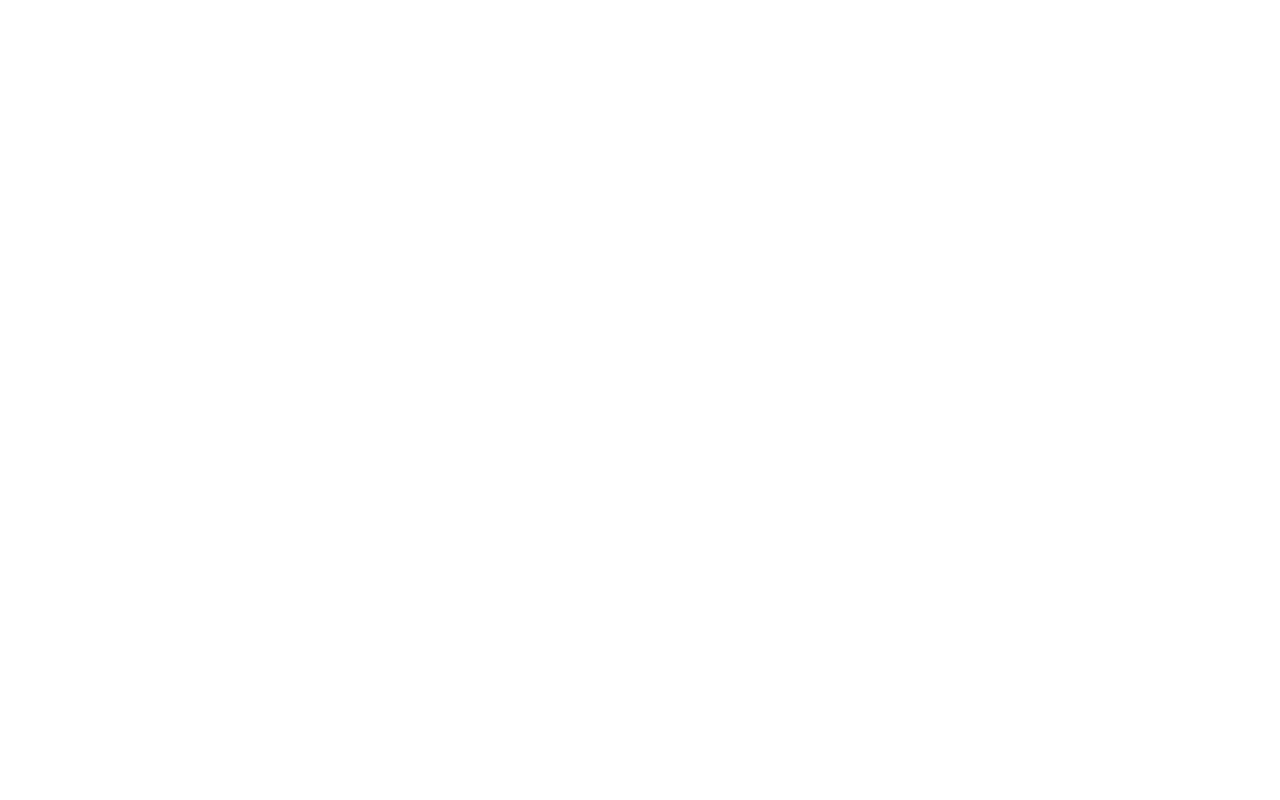
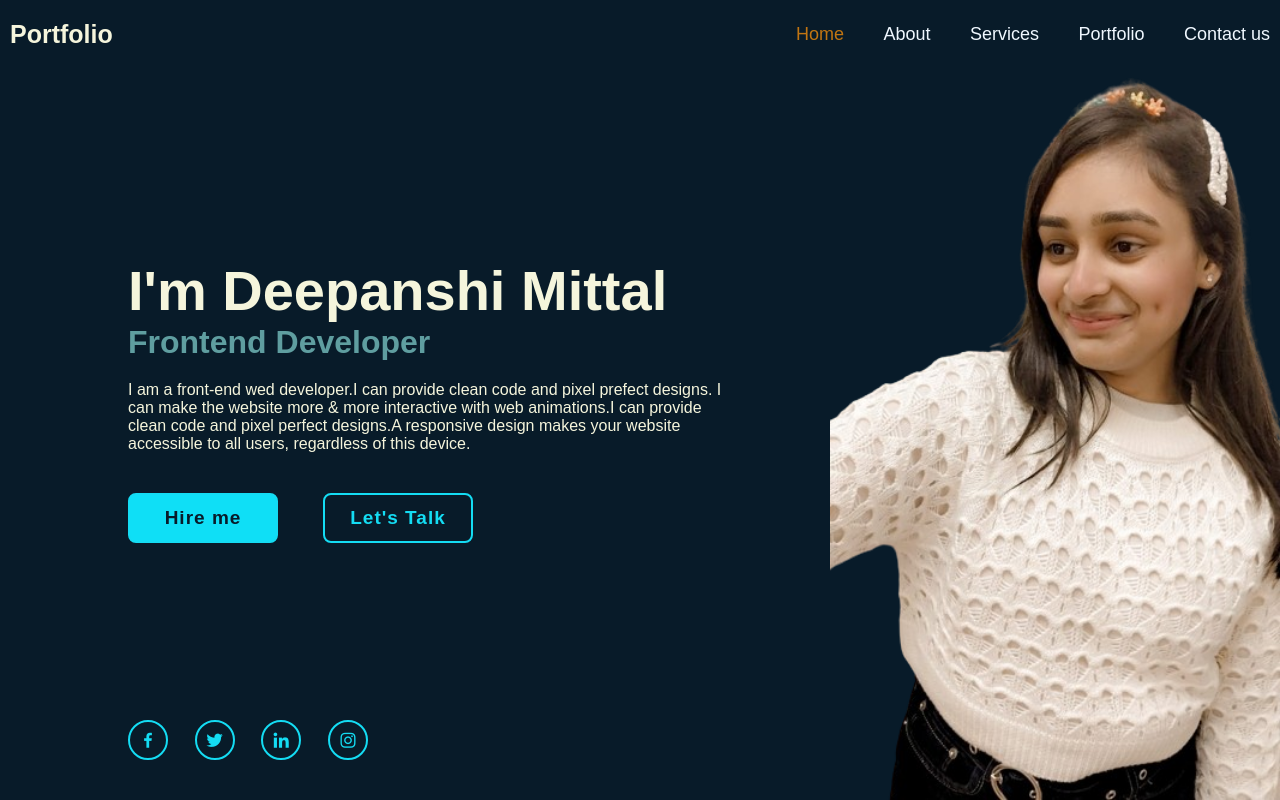
Before and after one commit to deepanshii23/Portfolio, a plain HTML site: page index.html in a window 1280 px wide. Drawn offline with nearby package versions, Linux system fonts and the light colour scheme.

Commit message:
Created portfolio

```diff
--- a/index.html
+++ b/index.html
@@ -0,0 +1,43 @@
+<!DOCTYPE html>
+<html lang="en">
+  <head>
+    <meta charset="utf-8">
+    <title>Portfolio</title>
+    <link rel="stylesheet" href="style.css">
+    <link href='https://unpkg.com/boxicons@2.1.4/css/boxicons.min.css' rel='stylesheet'>
+  </head>
+  <body>
+    <header class="header">
+      <a href="#" class="logo">Portfolio</a>
+      <nav class="navbar">
+        <a href="#" class="active">Home</a>
+        <a href="#">About</a>
+        <a href="#">Services</a>
+        <a href="#">Portfolio</a>
+        <a href="#">Contact us</a>
+      </nav>
+    </header>
+
+    <section class="home">
+      <div class="home-content">
+        <h1>I'm Deepanshi Mittal</h1>
+        <h3>Frontend Developer</h3>
+        <p>I am a front-end wed developer.I can provide clean code and pixel prefect designs. I can make the website more & more interactive with web animations.I can provide clean code and pixel perfect designs.A responsive design makes your website accessible to all users, regardless of this device.
+
+        </p>
+      <div class="btn-box">
+        <a href="#">Hire me</a>
+        <a href="#">Let's Talk</a>
+      </div>
+      </div>
+      <div class="home-sci">
+        <a href="#"><i class='bx bxl-facebook'></i></a>
+        <a href="#"><i class='bx bxl-twitter'></i></a>
+        <a href="#"><i class='bx bxl-linkedin'></i></a>
+        <a href="#"><i class='bx bxl-instagram'></i></a>
+
+      </div>
+      <span class="home-imghover"></span>
+    </section>
+  </body>
+</html>
--- a/style.css
+++ b/style.css
@@ -1 +1,266 @@
-hiiii!!!!!
+*{
+    padding: 0;
+    margin: 0;
+    box-sizing: border-box;
+    font-family: poppins,sans-serif;
+}
+body{
+    background: #081b29;
+    color: beige;
+}
+.header{
+    position: fixed;
+    top: 0;
+    left: 0;
+    width: 100%;
+    padding: 20px 10px;
+    background: transparent;
+    display: flex;
+    justify-content: space-between;
+    align-items: center;
+    z-index: 100;
+}
+.logo{
+    position: relative;
+    font-size: 25px;
+    color: beige;
+    text-decoration: none;
+    font-weight: 600;
+}
+.logo::before{
+    content: '';
+    position: absolute;
+    top: 0;
+    right: 0;
+    width: 100%;
+    height: 100%;
+    background: black;
+    animation: showRight 1s ease forwards;
+    animation-delay: .4s;
+}
+.navbar a {
+    font-size: 18px;
+    color: aliceblue;
+    text-decoration: none;
+    font-weight: 500;
+    margin-left: 35px;
+    transition: .3s;
+}
+.navbar a:hover,
+.navbar a.active{
+    color: rgb(193, 117, 18);
+}
+.home{
+    height: 100vh;
+    background: url(myself-removebg-preview.png) no-repeat;
+    background-size: contain;
+     background-position:right;
+
+    display: flex;
+    align-items: center;
+    padding: 0 10%;
+}
+.home-content{
+
+    max-width: 600px;
+}
+.home-content h1{
+    position: relative;
+    font-size: 56px;
+    font-weight: 700;
+    line-height: 1.2;
+}
+.home-content h1::before{
+    content: '';
+    position: absolute;
+    top: 0;
+    right: 0;
+    width: 100%;
+    height: 100%;
+    background:  #081b29;
+    animation: showRight 1s ease forwards;
+    animation-delay: 1s;
+}
+.home-content h3{
+    position: relative;
+    font-size: 32px;
+    font-weight: 700;
+    color: cadetblue;
+}
+.home-content h3::before{
+    content: '';
+    position: absolute;
+    top: 0;
+    right: 0;
+    width: 100%;
+    height: 100%;
+    background: #081b29;
+    animation: showRight 1s ease forwards;
+    animation-delay: 1.3s;
+}
+.home-content p{
+    position: relative;
+    font-size: 16px;
+    margin:20px 0 40px;
+}
+.home-content p::before{
+    content: '';
+    position: absolute;
+    top: 0;
+    right: 0;
+    width: 100%;
+    height: 100%;
+    background: #081b29;
+    animation: showRight 1s ease forwards;
+    animation-delay: 1.6s;
+}
+.home-content .btn-box{
+    position: relative;
+    display: flex;
+    justify-content: space-between;
+    width: 345px;
+    height: 50px;
+
+}
+.home-content .btn-box::before{
+    content: '';
+    position: absolute;
+    top: 0;
+    right: 0;
+    width: 100%;
+    height: 100%;
+    background:#081b29;
+    animation: showRight 1s ease forwards;
+    animation-delay: 1.9s;
+    z-index: 2;
+}
+.btn-box a{
+    position: relative;
+    display: inline-flex;
+    justify-content: center;
+    align-items: center;
+    width:150px;
+    height: 100%;
+    background: rgb(15, 223, 246);
+    border: 2px solid rgb(20, 220, 243);
+    border-radius: 8px;
+    font-size: 19px;
+    color: #081b29;
+    text-decoration: none;
+    font-weight: 600;
+    letter-spacing: 1px;
+    z-index: 1;
+    overflow: hidden;
+    transition: .5s;
+}
+.btn-box a:hover{
+    color: aqua;
+}
+.btn-box :nth-child(2){
+    background: transparent;
+    color:  rgb(20, 220, 243);
+}
+.btn-box :nth-child(2):hover{
+    color: #081b29;
+}
+.btn-box :nth-child(2)::before{
+    background: rgb(20, 220, 243);
+
+}
+.btn-box a::before{
+    content: '';
+    position: absolute;
+    top: 0;
+    left: 0;
+    width: 0;
+    height: 100%;
+    background:#081b29;
+    z-index: -1;
+    transition: .5s;
+}
+.btn-box a:hover::before{
+    width: 100%;
+}
+.home-sci{
+    position: absolute;
+    bottom: 40px;
+    width:240px;
+    display: flex;
+    justify-content: space-between;
+}
+.home-sci::before{
+    content: '';
+    position: absolute;
+    top: 0;
+    right: 0;
+    width: 100%;
+    height: 100%;
+    background:#081b29;
+    animation: showRight 1s ease forwards;
+    animation-delay: 2.5s;
+    z-index: 2;
+}
+.home-sci a{
+    position: relative;
+    display: inline-flex;
+    justify-content: center;
+    align-items: center;
+    width: 40px;
+    height: 40px;
+    background: transparent;
+    border: 2px solid  rgb(20, 220, 243);
+    border-radius: 50%;
+    font-size: 20px;
+    color:  rgb(20, 220, 243);
+    text-decoration: none;
+    overflow: hidden;
+    transition: .5s;
+}
+.home-sci a:hover{
+    color:#081b29;
+}
+.home-sci a::before{
+    content: '';
+    position: absolute;
+    top:0;
+    left: 0;
+    width:0;
+    height: 100%;
+    background:  rgb(20, 220, 243);
+    z-index: -1;
+    transition: .5s;
+}
+.home-sci a:hover::before{
+    width: 100%;
+}
+
+.home-imghover{
+    position: absolute;
+    top:0;
+    right: 30px;
+    width: 500px;
+    height: 100%;
+    background: transparent;
+    transition: .3s;
+}
+.home-imghover:hover{
+    background: rgba(0, 0, 0, 0.094);
+    opacity: .8;
+}
+.home-imghover::after{
+    content: '';
+    position: absolute;
+    top: 0;
+    right: 0;
+    width: 100%;
+    height: 100%;
+    background:#081b29;
+    animation: showRight 1s ease forwards;
+    animation-delay:3s;
+    z-index: 2;
+}
+@keyframes showRight{
+    100%{
+        width: 0;
+    }
+}
```
Also changed, not shown: contact.html (added, +1 -0 lines), about.html (added), myself-removebg-preview.png (added), myself-removebg.png (added), myself.jpeg (added), pic.txt (added).
